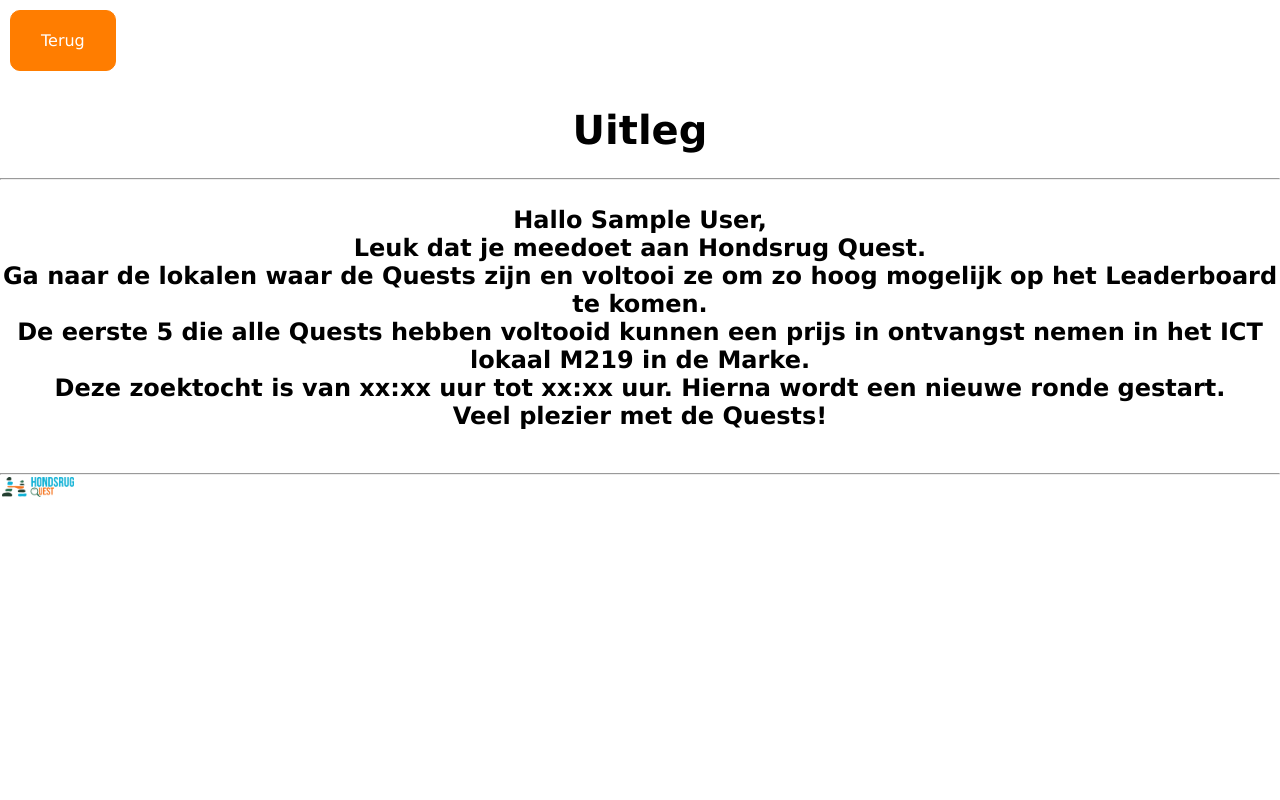
After one commit to KyanJeuring/HondsrugQuest, a PHP site: page /uitleg.php in a window 1280 px wide. The commit adds this page. Run offline with PHP 8.4, Linux system fonts and the light colour scheme; the visitor is signed in with stand-in values (Sample User, id 1).

Commit message:
Hondsrug Quest v0.26b
Uitleg pagina gemaakt

```diff
--- a/index.php
+++ b/index.php
@@ -33,7 +33,7 @@ if (isset($_SESSION['Uid']) && isset($_SESSION['uName'])) {
     </header>
         <h2 class="pageTitle">Welkom, <?php echo $_SESSION['uName']; ?>. </h2>
         <hr>
-        <h2 class="SubTitle"> Klik op 'Quests' in het menu om quests te zoeken. Is dit uw eerste keer hier? Klik dan <a href="uitleg.php"> hier </a>voor extra uitleg. </h2>
+        <h2 class="SubTitle"> Klik op 'Quests' in het menu om quests te zoeken. Is dit uw eerste keer hier? Klik dan <a href="uitleg.php">hier</a> voor extra uitleg. </h2>
         <br>
 
         <footer>
--- /dev/null
+++ b/uitleg.php
@@ -0,0 +1,41 @@
+<?php
+session_start();
+if (isset($_SESSION['Uid']) && isset($_SESSION['uName'])) {
+?>
+    <html lang="nl">
+
+    <head>
+        <meta charset="utf-8" />
+        <meta name="viewport" content="width=device-width, initial-scale=1.0" />
+        <title>Hondsrug Quest</title>
+        <link rel="icon" href="assets/favicon.ico" />
+        <link rel="stylesheet" type="text/css" href="css/index.css" />
+        <link rel="stylesheet" type="text/css" href="css/navBar.css" />
+    </head>
+
+    <body>
+        <header class="header">
+        <nav>
+            <ul class="navBarLeft">
+                <li><a class="active" href="./index.php">Terug</a></li>
+            </ul>
+        </nav>
+    </header>
+        <h2 class="pageTitle">Uitleg</h2>
+        <hr>
+        <h2 class="SubTitle">Hallo <?php echo $_SESSION['uName']; ?>,<br>Leuk dat je meedoet aan Hondsrug Quest.<br>Ga naar de lokalen waar de Quests zijn en voltooi ze om zo hoog mogelijk op het Leaderboard te komen. <br>De eerste 5 die alle Quests hebben voltooid kunnen een prijs in ontvangst nemen in het ICT lokaal M219 in de Marke.<br>Deze zoektocht is van xx:xx uur tot xx:xx uur. Hierna wordt een nieuwe ronde gestart.<br>Veel plezier met de Quests!</h2>
+        <br>
+
+        <footer>
+            <hr><img src="./assets/HQLogo.png" alt="HondsrugQuestLogo" id="HQLogo">
+        </footer>
+    </body>
+
+
+    </html>
+<?php
+} else {
+    header("Location: inlog.php");
+    exit();
+}
+?>
```
